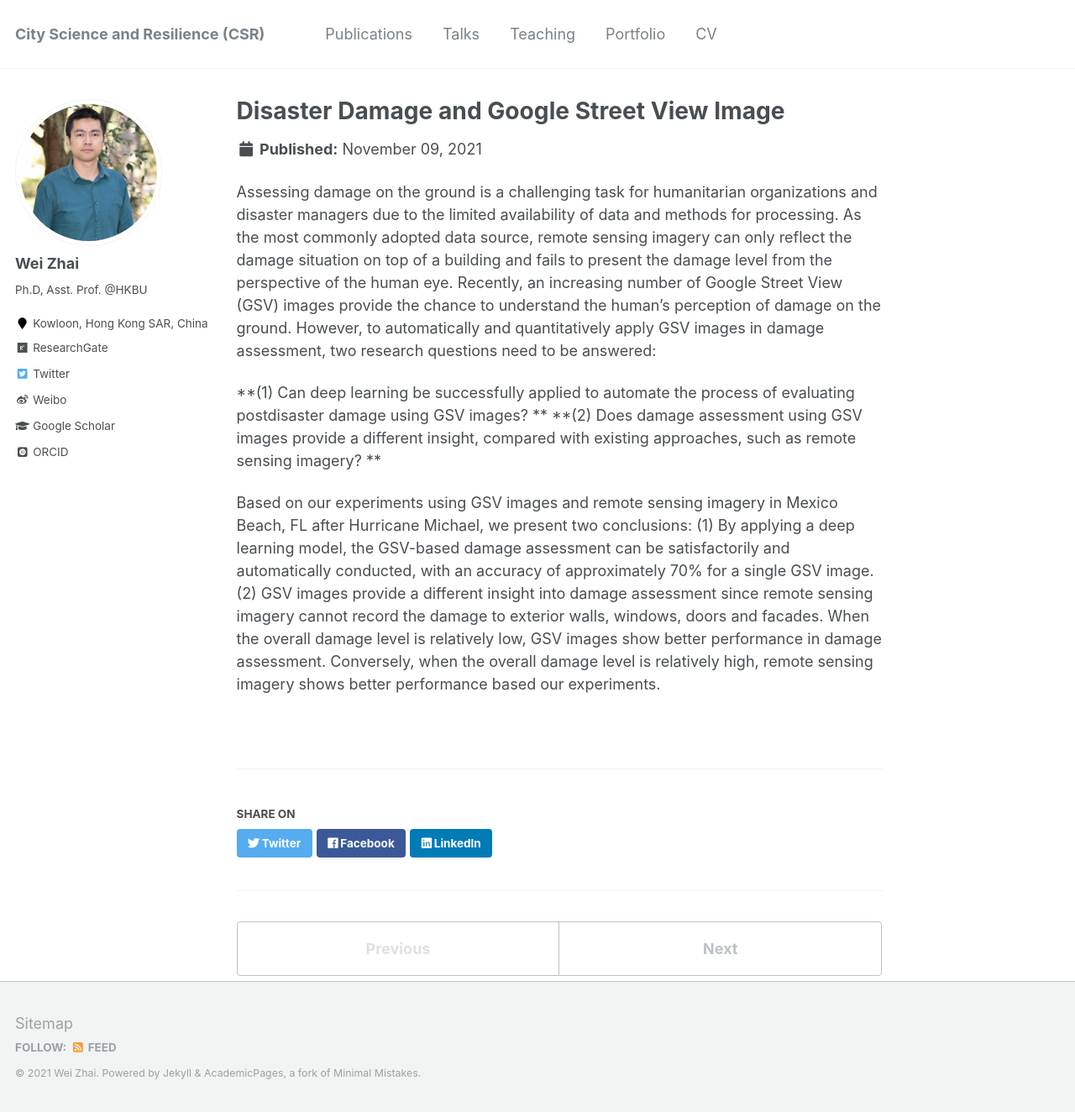
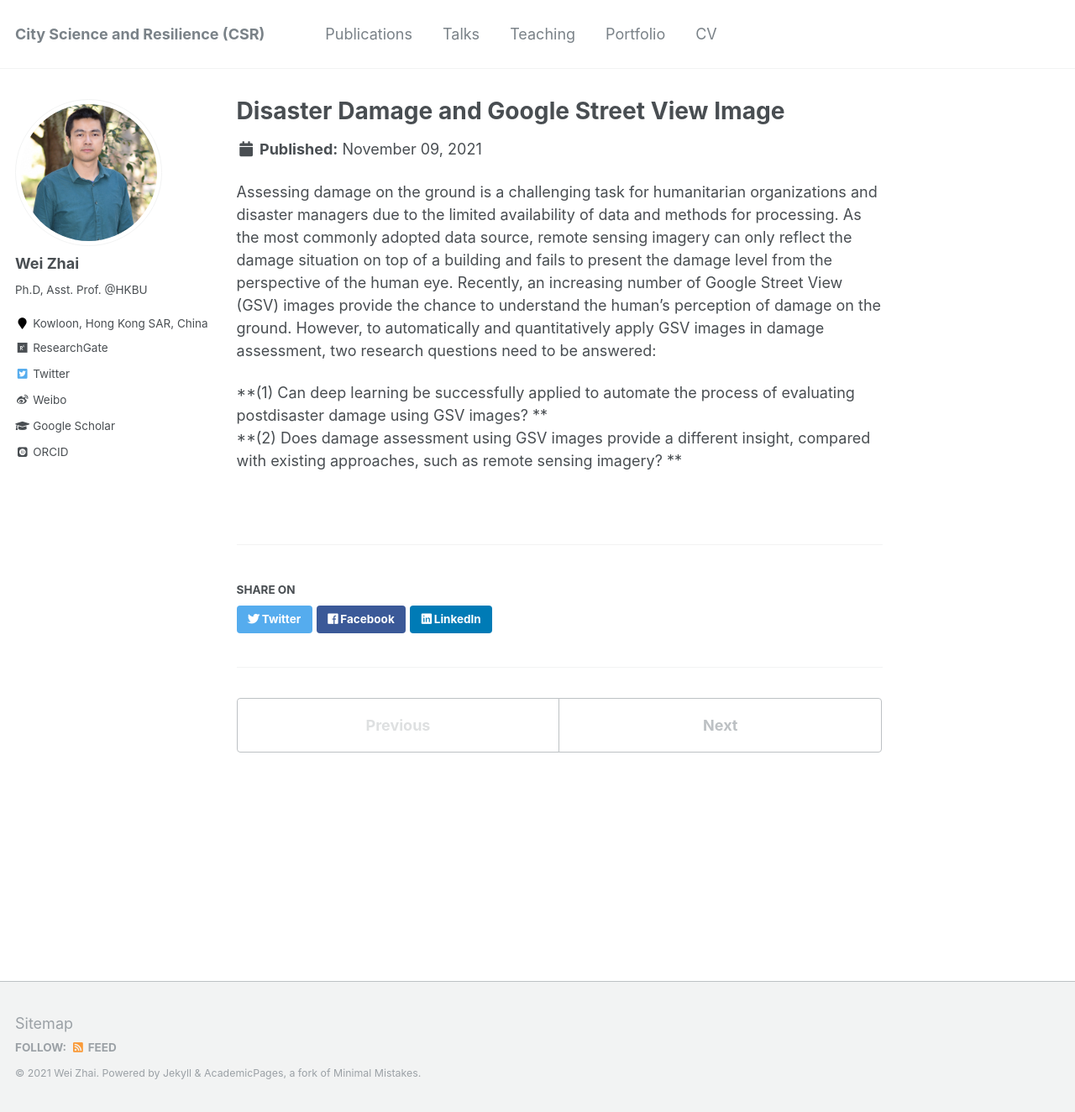
Before and after one commit to skywalkerzhai/weizhai.github.io, a Jekyll site: the page built from _portfolio/portfolio-1.md, in a window 1280 px wide and 1324 px high. Shown: the whole window at 84% size. Built offline with Jekyll 4.4.1, drawn with Linux system fonts in a browser that asks for light colours; some web fonts are replaced.

Commit message:
Update portfolio-1.md

```diff
--- a/_portfolio/portfolio-1.md
+++ b/_portfolio/portfolio-1.md
@@ -6,7 +6,5 @@ collection: portfolio
 
 Assessing damage on the ground is a challenging task for humanitarian organizations and disaster managers due to the limited availability of data and methods for processing. As the most commonly adopted data source, remote sensing imagery can only reflect the damage situation on top of a building and fails to present the damage level from the perspective of the human eye. Recently, an increasing number of Google Street View (GSV) images provide the chance to understand the human's perception of damage on the ground. However, to automatically and quantitatively apply GSV images in damage assessment, two research questions need to be answered:
 
-**(1) Can deep learning be successfully applied to automate the process of evaluating postdisaster damage using GSV images? **
+**(1) Can deep learning be successfully applied to automate the process of evaluating postdisaster damage using GSV images? ** \
 **(2) Does damage assessment using GSV images provide a different insight, compared with existing approaches, such as remote sensing imagery? **
-
-Based on our experiments using GSV images and remote sensing imagery in Mexico Beach, FL after Hurricane Michael, we present two conclusions: (1) By applying a deep learning model, the GSV-based damage assessment can be satisfactorily and automatically conducted, with an accuracy of approximately 70% for a single GSV image. (2) GSV images provide a different insight into damage assessment since remote sensing imagery cannot record the damage to exterior walls, windows, doors and facades. When the overall damage level is relatively low, GSV images show better performance in damage assessment. Conversely, when the overall damage level is relatively high, remote sensing imagery shows better performance based our experiments.
```
